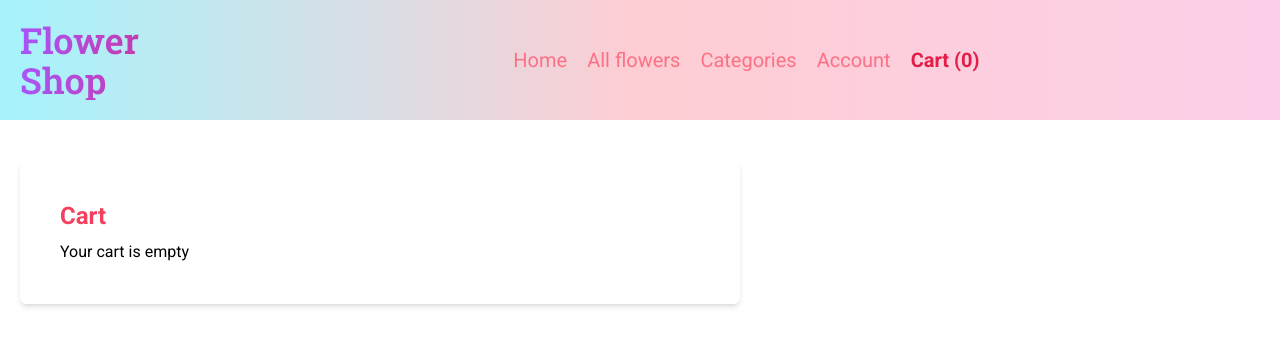
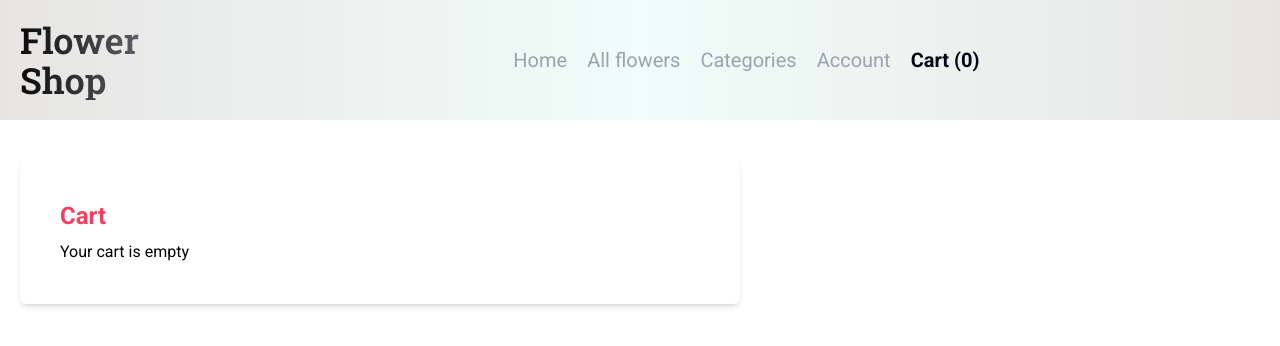
Before and after one commit to Marowota/flower-shop-client, a Next.js app: page /cart in a window 1280 px wide. Shown: the top 346 px of the page. Built offline with nearby package versions, Linux system fonts and the light colour scheme.

Commit message:
fix color header to modern ui

```diff
--- a/components/Header.js
+++ b/components/Header.js
@@ -66,20 +66,21 @@ const NavButton = styled.button`
 `;
 
 export default function Header() {
-  const inactiveLink = " text-rose-400 hover:text-rose-500";
-  const activeLink = " text-rose-600 font-semibold hover:text-rose-700";
+  const inactiveLink = " text-gray-400 hover:text-rose-500";
+  const activeLink = " text-gray-950 font-semibold hover:text-rose-700";
   const { cartProducts } = useContext(CartContext);
+
   const router = useRouter();
   const { pathname } = router;
   const [mobileNavActive, setMobileNavActive] = useState(false);
   return (
-    <div className="bg-gradient-to-r from-cyan-200 via-rose-200 to-pink-200">
+    <div className="bg-gradient-to-r from-stone-200 via-teal-50 to-stone-200">
       <Center>
         <Wrapper>
           <div className="flex items-center">
             <Link
               href={"/"}
-              className="font-semibold font-roboto-slab text-4xl text-transparent bg-clip-text bg-gradient-to-r from-purple-500 to-pink-600"
+              className="font-semibold font-roboto-slab text-4xl text-transparent bg-clip-text bg-gradient-to-r from-stone-950 to-gray-400"
             >
               Flower Shop
             </Link>
```
